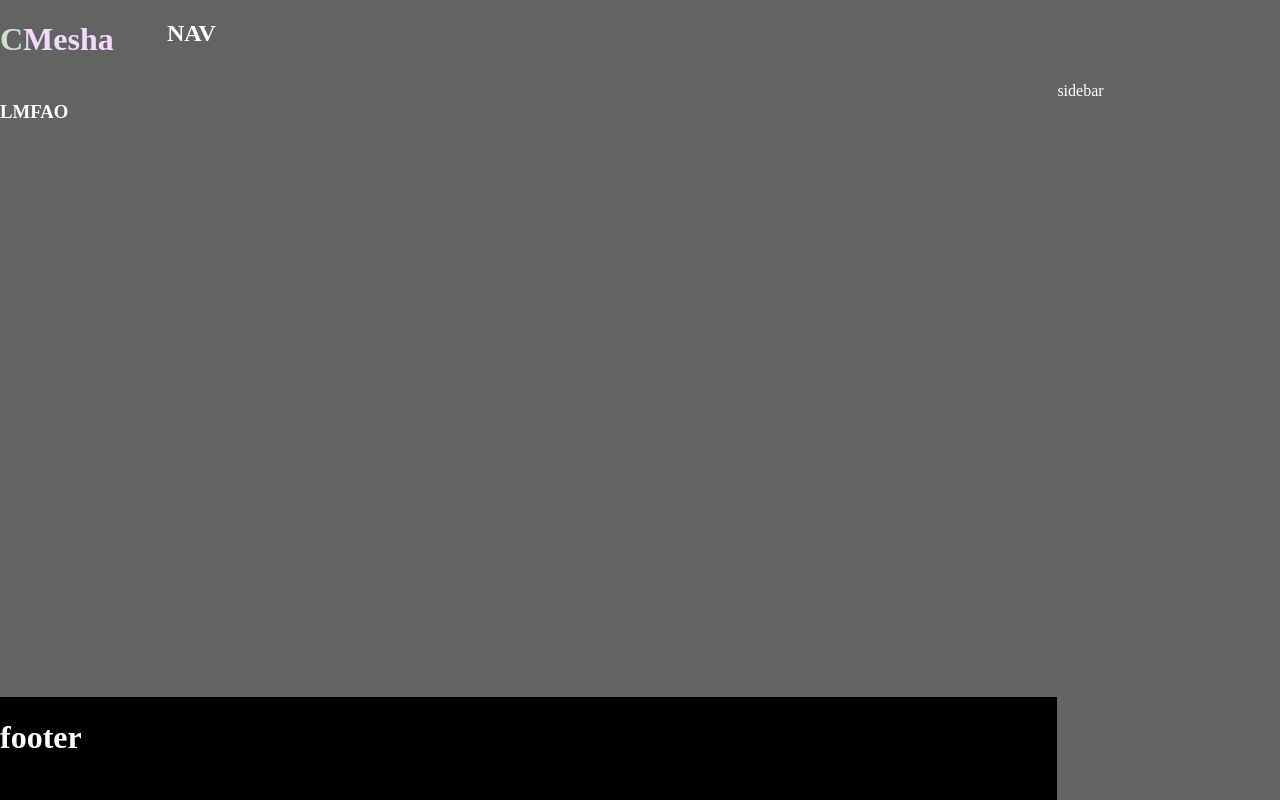
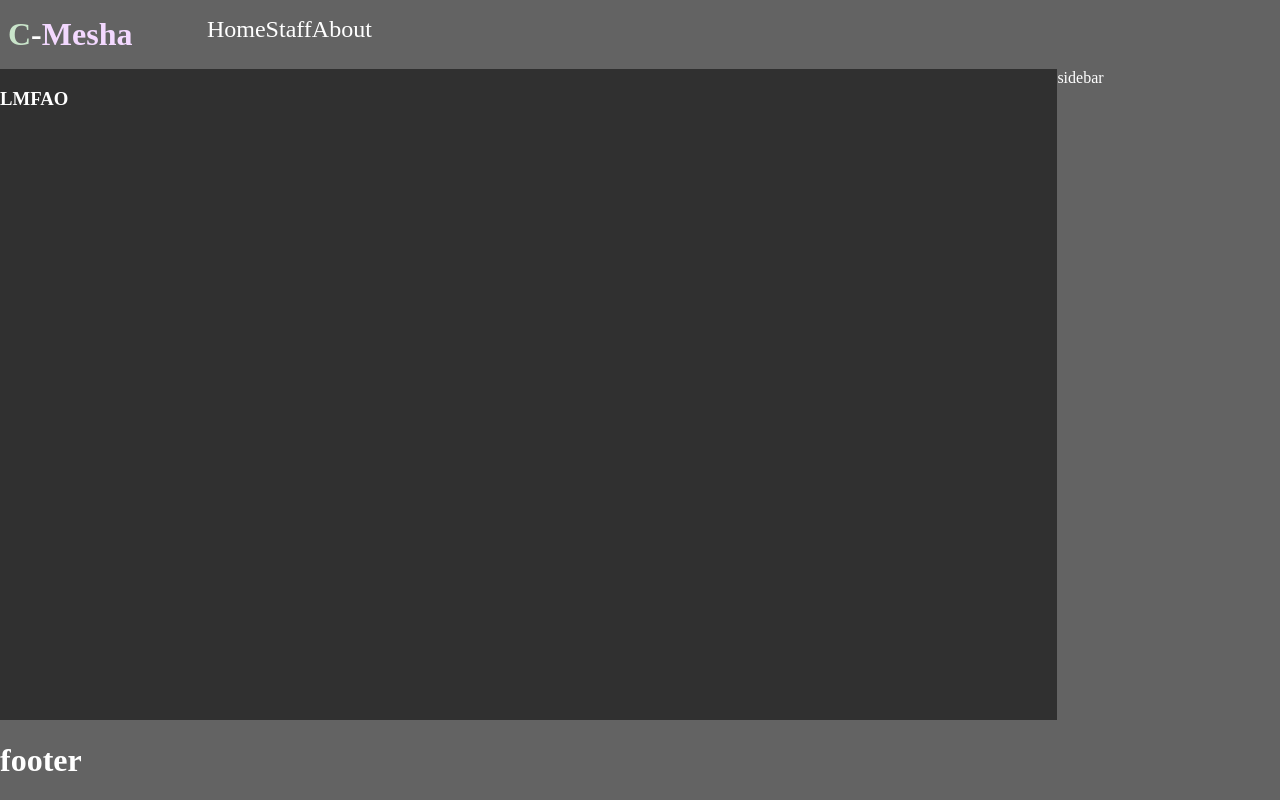
Before and after one commit to ayyboisss/CMesha, a Flask app: page / in a window 1280 px wide. Run offline with Flask 3, Linux system fonts and the light colour scheme; some libraries are stand-ins or nearby versions.

Commit message:
Header done, style nav

```diff
--- a/static/css/layout.css
+++ b/static/css/layout.css
@@ -1,59 +1,107 @@
+/* GLOBAL VARIBALES */
+:root{
+    --text-color: white;
+    --main-color: #636363;
+    --main-color-darker: #303030;
+    --border-color: white;
+
+}
+
 @font-face {
+    /* This doesn't work right now */
     font-family: "font-awesome";
     src: url("/static/fonts/fa-regular-400.ttf");
 }
+
+
+
 
 body{
     margin: 0;
     display: grid;
     width: 100vw;
     height: 100vh;
+
+    /*
+       The numbers here can get finicky,
+       best use standard numbers.
+    */
     grid-template-columns: 1.5fr 4fr 4fr 2fr;
-    grid-template-rows: 0.8fr 3fr 3fr 1fr;
+    grid-template-rows: 0.5fr 3fr 3fr 0.2fr;
     grid-template-areas:
         "hd nav nav nav"
         "main main main sb"
         "main main main sb"
         "ft ft ft sb"
     ;
-    color: white;
+    color: var(--text-color);
+    background-color: var(--main-color);
 }
 
 header{
     grid-area: hd;
-    background-color: #636363;
 }
 
+/* HEADER TAG */
+/* Adding some finesse for the header title */
 header > h1{
     color: #F3D8FF;
-
+    margin: 0px;
+    padding: 0.5em 1em 0.5em 0.5rem;
+    font-size: 2em;
+    text-wrap: nowrap;
 }
 
 header > h1 .cap-c{
     color: #C9E4CA;
 }
 
-header > h1 > .glyph{
+header > h1 .dash{
+    color: var(--text-color)
+}
+
+header > h1 .glyph{
     font-family: "font-awesome";
     color:white;
 }
 
+/* NAV TAG */
 nav{
     grid-area: nav;
-    background-color: #636363;
 }
 
+nav > h1{
+    margin: 0px;
+    font-size: 2em;
+    margin-top: 0.5em;
+    margin-bottom: 0.5em;
+}
+
+/* flex container */
+nav > ul{
+    display: flex;
+    flex-wrap: nowrap;
+
+}
+
+/* flex children lmfao */
+nav > ul > li{
+    text-align: center;
+    list-style-type: none;
+    font-size: 1.5rem;
+}
+
+/* MAIN TAG */
 main{
     grid-area: main;
-    background-color: #636363;
+    background-color: var(--main-color-darker);
 }
 
 .sidebar{
     grid-area: sb;
-    background-color: rgb(100, 100, 100);
 }
 
+/* FOOTER TAG */
 footer{
     grid-area: ft;
-    background-color: rgb(0, 0, 0);
 }
--- a/templates/header.html
+++ b/templates/header.html
@@ -1,3 +1,3 @@
 <h1>
-    <span class="cap-c"> C</span></span>Mesha
+    <span class="cap-c"> C</span><span class="dash">-</span>Mesha
 </h1>
--- a/templates/nav.html
+++ b/templates/nav.html
@@ -1 +1,5 @@
-<h2> NAV </h2>
+<ul>
+    <li>Home</li>
+    <li>Staff</li>
+    <li>About</li>
+</ul>
```
